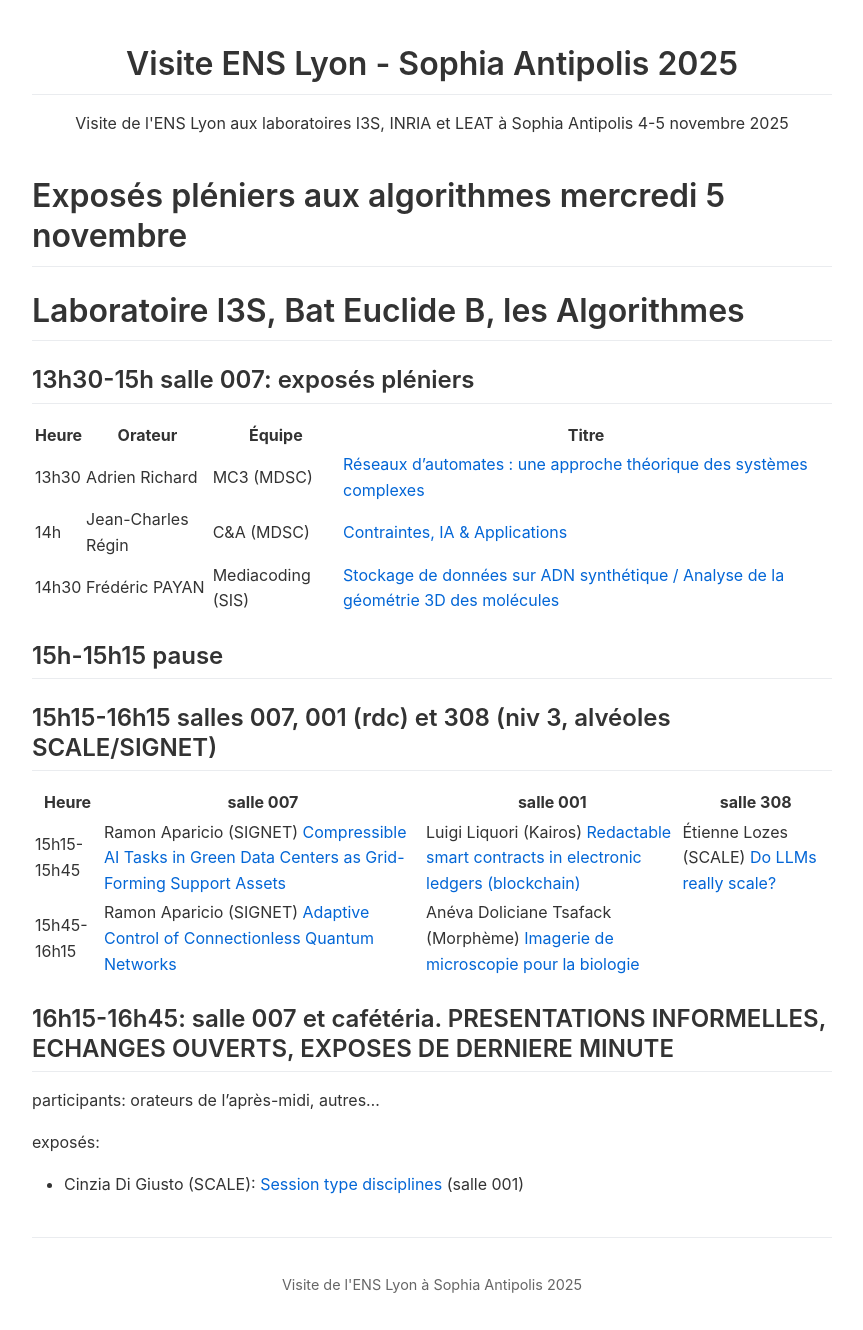
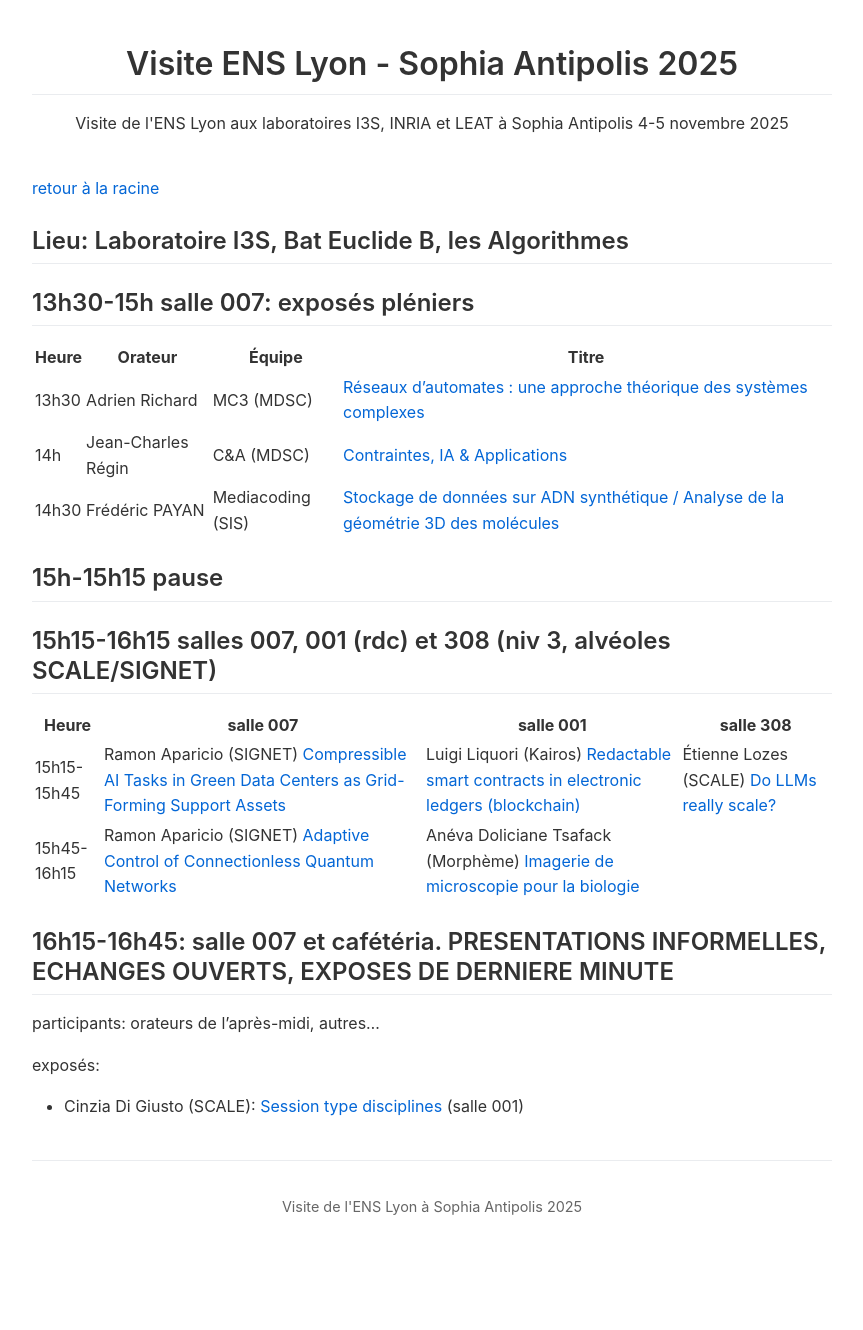
Before and after one commit to etiloz/visite-ens-lyon-sophia-2025.github.io, a Jekyll site: the page built from algorithmes/index.md, in a window 1280 px wide. Shown: the whole page, without its empty margins (208-1071 px from the left). Built offline with Jekyll 4.4.1, drawn with Linux system fonts in a browser that asks for light colours; our own code applies the rules of GitHub Pages for plain Markdown files; after the commit the page ends 1253 px from its top, so only the background shows below that.

```diff
--- a/algorithmes/index.md
+++ b/algorithmes/index.md
@@ -1,6 +1,11 @@
-# Exposés pléniers aux algorithmes mercredi 5 novembre
+---
+layout: default
+title: Programme du mercredi 5 novembre après-midi, i3S site des Algorithmes
+---
 
-# Laboratoire I3S, Bat Euclide B, les Algorithmes
+[retour à la racine](../index.md)
+
+## Lieu: Laboratoire I3S, Bat Euclide B, les Algorithmes
 
 ## 13h30-15h salle 007: exposés pléniers
 
```
Also changed, not shown: templiers/index.md (+8 -2 lines).
